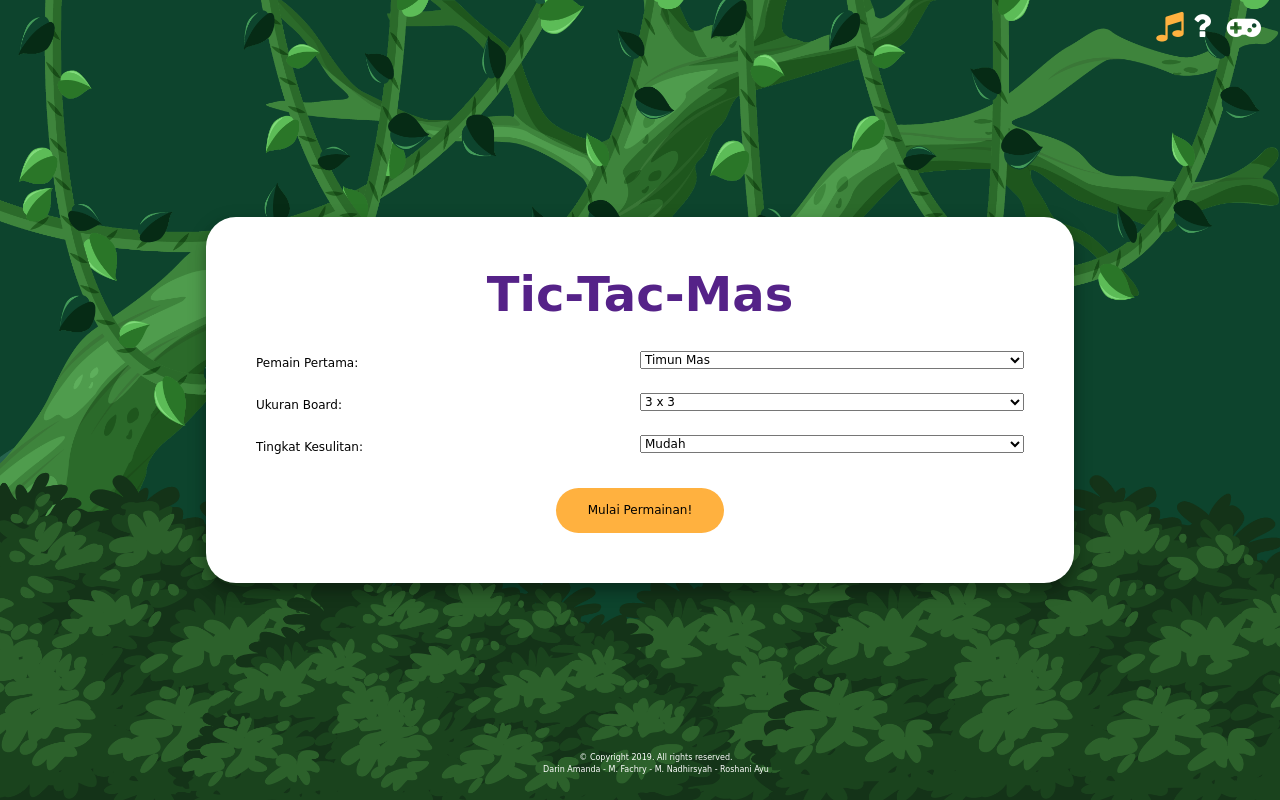
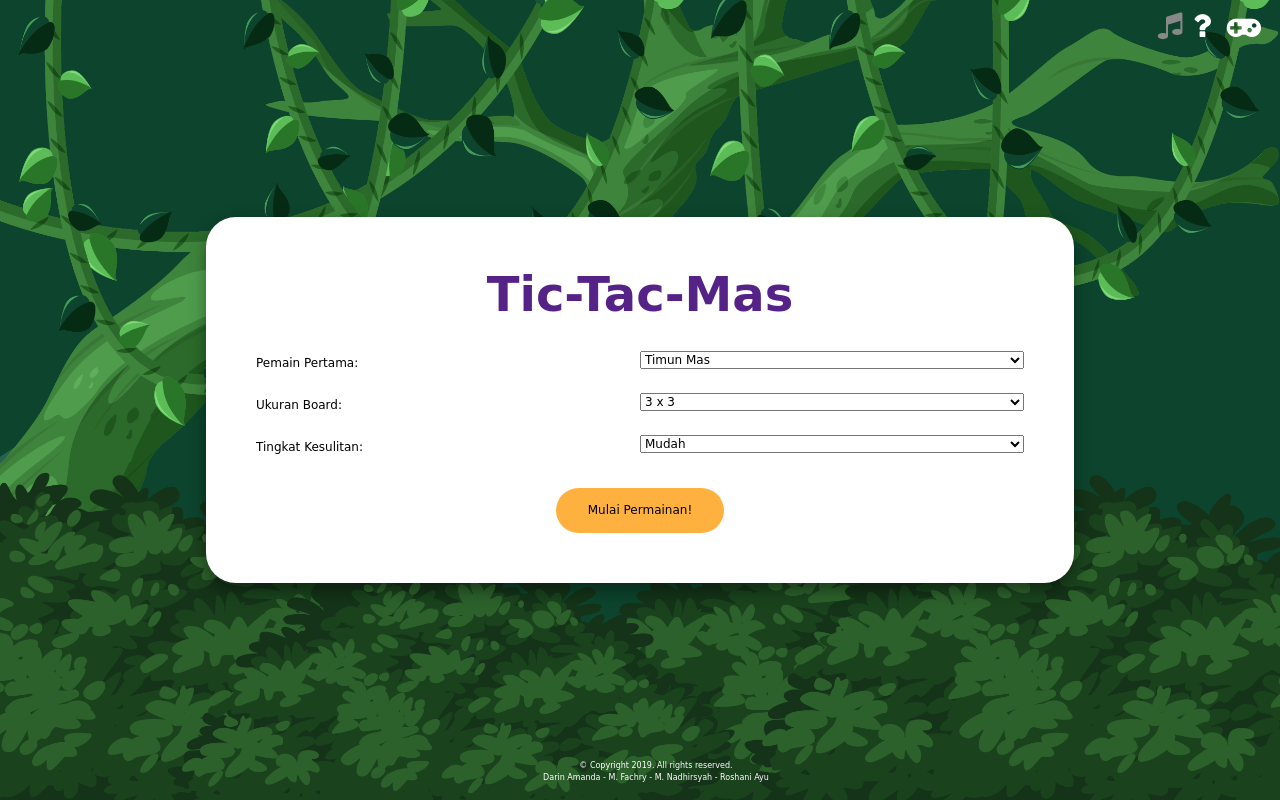
Before and after one commit to n0irx/TicTacMas, a plain HTML site: page index.html in a window 1280 px wide. Both pictures are taken after a click on the link 1180 px from the left and 21 px from the top of the page. Shown: the top 800 px of the page. Drawn offline with nearby package versions, Linux system fonts and the light colour scheme; a web font is replaced by a local one.

Commit message:
resized navbar

```diff
--- a/dist/css/style.css
+++ b/dist/css/style.css
@@ -414,13 +414,14 @@ p {
 }
 
 .footer-text{
-  font-size: 0.7rem;
+  font-size: 0.8rem;
   position: fixed;
   left: 0;
   bottom: 0;
   width: 100%;
   color: white;
   text-align: left;
+  margin:0;
 }
 
 /* Media for above 1600 in width */
--- a/index.html
+++ b/index.html
@@ -14,7 +14,7 @@
 <body>
     <div class="navbar-container">
         <a id="button-audio" onclick="audioFunction()" class="nav-button">
-            <p id="icon-music" class="icon"><i class="fa fa-music"></i></p>
+            <p id="icon-music" class="icon-2"><i class="fa fa-music"></i></p>
         </a>
         <a id="button" class="nav-button">
             <p class="icon"><i class="fa fa-question"></i></p>
@@ -146,7 +146,7 @@
     var property = document.getElementById("icon-music");
     function audioFunction() {
         if (checkAudio === true) {
-            property.style.color = "#FFB13F";
+            property.style.color = "#888";
             x.play();
             checkAudio = false;
         } else if (checkAudio === false) {
@@ -203,5 +203,4 @@
         }
     }
 </script>
-
 </html>
```
Also changed, not shown: 3x3.html (+1 -1 lines), 4x4.html (+1 -1 lines), 5x5.html (+1 -1 lines), about.html (+1 -1 lines), story.html (+1 -1 lines).
